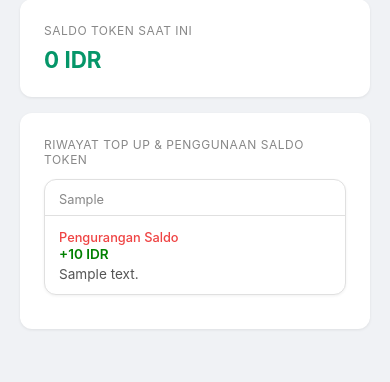
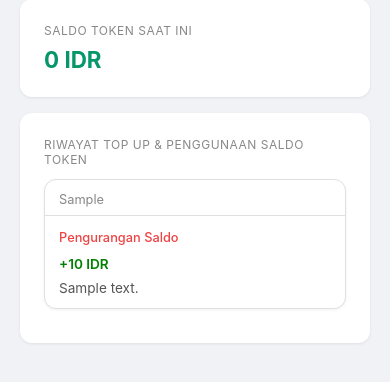
Before and after one commit to rohcuan/rohtembak-xl, a Python web app: template templates/user/history.html in a window 390 px wide. Shown: the part 190-572 px from the top of the page. Run offline with Jinja, Linux system fonts and the light colour scheme; the template is opened without the code that fills it: most values are stand-ins (such as "Sample title", 1, 10 or a date in 2020).

Commit message:
History mobile card: more space around the amount

```diff
--- a/templates/user/history.html
+++ b/templates/user/history.html
@@ -20,7 +20,7 @@
     border-top: 1px solid #e0e0e0;
     margin: 8px -14px 10px;
   }
-  .trx-card .trx-amount { font-size: .85rem; font-weight: 600; margin-bottom: 4px; }
+  .trx-card .trx-amount { font-size: .85rem; font-weight: 600; margin: 10px 0 8px; }
   .trx-card .trx-desc { font-size: .85rem; color: #555; }
 }
 </style>
```
